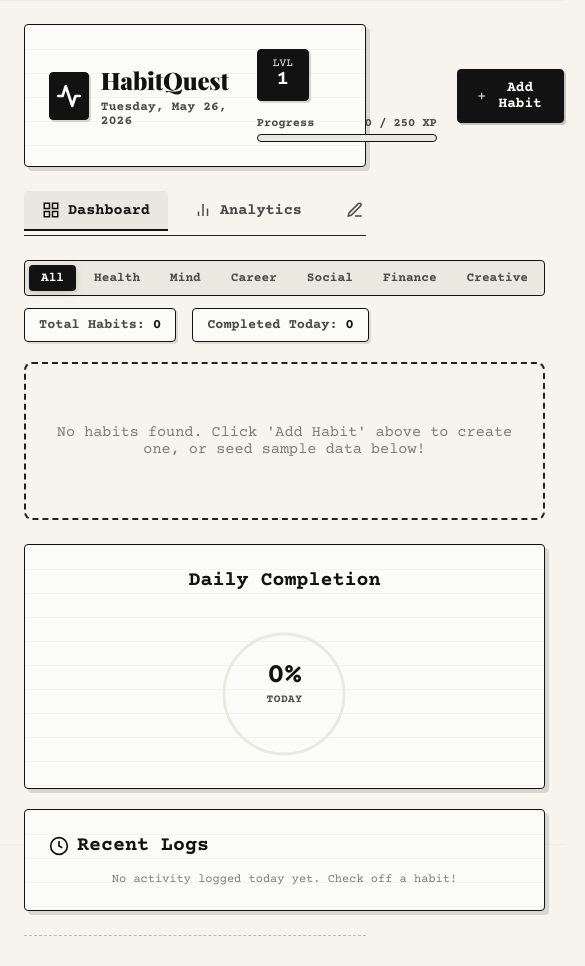
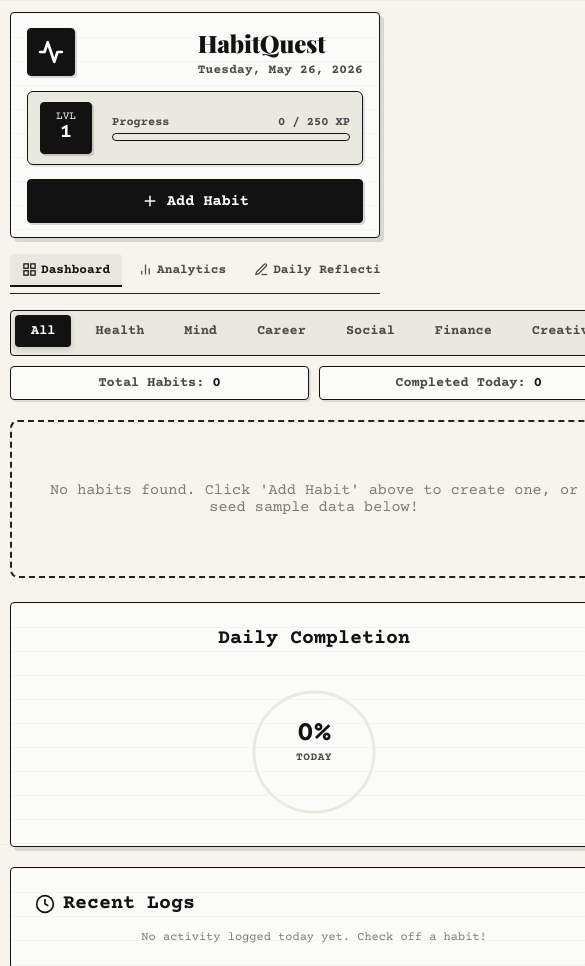
Before and after one commit to ramchandu438/habitquest, an Electron app: page index.html in a window 390 px wide. Shown: the top 966 px of the page, 585 px wide, since content can reach past the window. Drawn offline with nearby package versions, Linux system fonts and the light colour scheme; a web font is replaced by a local one.

Commit message:
style: implement ultra-premium mobile responsive adaptations for optimal PWA viewing on Android and iOS

```diff
--- a/styles/main.css
+++ b/styles/main.css
@@ -1670,3 +1670,181 @@
   font-family: 'Courier Prime', monospace !important;
   border-top: 1.5px dashed rgba(18, 18, 18, 0.25) !important;
 }
+
+/* ==========================================================================
+   ULTRA-PREMIUM MOBILE RESPONSIVE ADAPTATIONS (Devices <= 600px)
+   ========================================================================== */
+@media (max-width: 600px) {
+  /* Tighten global app padding to maximize viewport screen space */
+  .app-container {
+    padding: 12px 10px !important;
+    gap: 16px !important;
+  }
+
+  /* Re-align Top Header Layout: Stack level bar and actions gracefully */
+  header {
+    flex-direction: column !important;
+    align-items: stretch !important;
+    gap: 14px !important;
+    padding: 14px 16px !important;
+  }
+
+  .brand-section {
+    justify-content: space-between !important;
+    width: 100% !important;
+  }
+
+  /* Force Profile level widget and Add button to sit elegantly */
+  .profile-widget {
+    width: 100% !important;
+    justify-content: space-between !important;
+    background: rgba(34, 34, 34, 0.03) !important;
+    border-radius: var(--radius-md) !important;
+    padding: 10px 12px !important;
+    border: 1px dashed rgba(18, 18, 18, 0.12) !important;
+    box-shadow: none !important;
+  }
+
+  [data-theme="vintage-journal"] .profile-widget {
+    background: var(--bg-tertiary) !important;
+    border: 1.5px solid #121212 !important;
+    box-shadow: 2px 2px 0px rgba(0, 0, 0, 0.1) !important;
+  }
+
+  .xp-container {
+    width: calc(100% - 72px) !important; /* Scale XP bar dynamically */
+  }
+
+  .controls-section {
+    width: 100% !important;
+  }
+
+  .controls-section .btn {
+    width: 100% !important; /* Giant touch target button */
+    padding: 12px !important;
+    font-size: 0.95rem !important;
+    box-shadow: 2px 2px 0px rgba(0, 0, 0, 0.15) !important;
+  }
+
+  /* Horizontal category filters layout (Premium swipe control!) */
+  .dashboard-filters {
+    flex-direction: column !important;
+    align-items: stretch !important;
+    gap: 10px !important;
+  }
+
+  .filter-group {
+    display: flex !important;
+    overflow-x: auto !important;
+    white-space: nowrap !important;
+    -webkit-overflow-scrolling: touch !important;
+    padding-bottom: 8px !important;
+    scrollbar-width: none !important; /* Firefox */
+    -ms-overflow-style: none !important;  /* IE/Edge */
+    gap: 8px !important;
+    width: 100% !important;
+    border: none !important;
+    background: transparent !important;
+  }
+
+  .filter-group::-webkit-scrollbar {
+    display: none !important; /* Chrome/Safari */
+  }
+
+  .filter-btn {
+    flex: 0 0 auto !important; /* Stop shrinking swipe buttons! */
+    padding: 8px 16px !important;
+    font-size: 0.85rem !important;
+  }
+
+  .stats-summary {
+    display: grid !important;
+    grid-template-columns: 1fr 1fr !important;
+    gap: 10px !important;
+    width: 100% !important;
+  }
+
+  .quick-stat {
+    justify-content: center !important;
+    width: 100% !important;
+    padding: 8px !important;
+  }
+
+  /* Tighten Habit Cards Grid */
+  .habits-grid {
+    grid-template-columns: 1fr !important;
+    gap: 14px !important;
+  }
+
+  .habit-card {
+    padding: 16px !important;
+    gap: 12px !important;
+  }
+
+  .weekly-check-grid {
+    gap: 4px !important; /* Ensure check targets fit perfectly */
+    width: 100% !important;
+  }
+
+  .day-check-col {
+    gap: 4px !important;
+  }
+
+  .checkbox-container {
+    width: 38px !important;  /* Giant thumb-friendly mobile touch targets! */
+    height: 38px !important;
+  }
+
+  .checkmark {
+    width: 38px !important;
+    height: 38px !important;
+  }
+
+  .checkbox-container .checkmark::after {
+    width: 7px !important;   /* Bigger check mark path for clarity */
+    height: 13px !important;
+    margin-bottom: 2.5px !important;
+  }
+
+  /* Main Navigation Tabs: Slide nicely on mobile */
+  .nav-tabs {
+    gap: 4px !important;
+    padding-bottom: 6px !important;
+  }
+
+  .tab-link {
+    padding: 8px 12px !important;
+    font-size: 0.8rem !important;
+    gap: 4px !important;
+  }
+
+  .tab-link svg {
+    width: 15px !important;
+    height: 15px !important;
+  }
+
+  /* Modals snuggled styling */
+  .modal-content {
+    padding: 20px !important;
+    width: calc(100% - 16px) !important;
+    margin: 0 auto !important;
+    gap: 16px !important;
+  }
+
+  .category-picker-grid {
+    grid-template-columns: repeat(2, 1fr) !important;
+    gap: 6px !important;
+  }
+
+  /* Analytics page adaptations */
+  .analytics-container {
+    grid-template-columns: 1fr !important;
+    gap: 16px !important;
+  }
+
+  /* Achievements Hall grid */
+  .achievements-grid {
+    grid-template-columns: repeat(2, 1fr) !important;
+    gap: 10px !important;
+  }
+}
```
